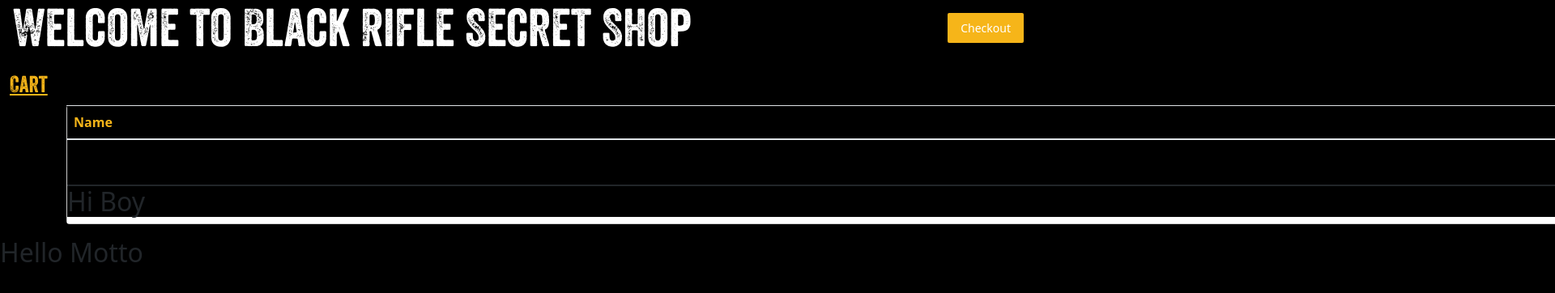
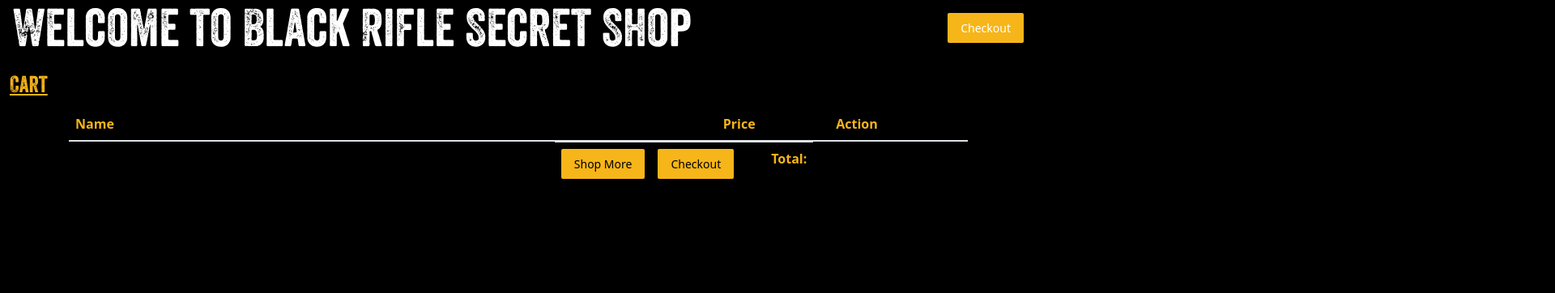
Before and after one commit to wlawlerpro/blackriflehirewes, an Angular app: page /cart in a window 1280 px wide. Shown: the top 362 px of the page at 81% size, 1920 px wide, since content can reach past the window. Built offline with nearby package versions, Linux system fonts and the light colour scheme.

Commit message:
fixed table css

```diff
--- a/src/app/skillfolder/skill/cart/cart.component.css
+++ b/src/app/skillfolder/skill/cart/cart.component.css
@@ -27,17 +27,15 @@
 	display: flex;
 	flex-direction: column;
 	min-width: none;
-	width: 200%;
 	word-wrap: break-word;
 
     }
    table{
-
-	width:200% !important;
-	background-color: white ;
+	table-layout: auto;
+	width:100% !important;
 	border-color: white;
 	background-clip: border-box;
-	border: 1px solid rgba(0, 0, 0, 0.2);
+	border: 3px solid rgba(0, 0, 0, 0.2);
 	border-radius: .25rem;
 	margin-left: auto;
 	margin-right: auto;
@@ -46,7 +44,7 @@
 
     .third-row{
 	position: relative  !important;
-	left: 70%;
+	left: 75%;
 	display: flex;
 	/*padding-top: 5px;*/
 
@@ -68,10 +66,9 @@
     }
     td.total{
 	text-align: right;
+	color: #f6b519
     }
-    input {
-	padding-top: 5px;
-    }
+
     .btn-primary{
 	margin-right: 10px;
     }
--- a/src/app/skillfolder/skill/cart/cart.component.html
+++ b/src/app/skillfolder/skill/cart/cart.component.html
@@ -11,7 +11,7 @@
 <div class="container">
   <div class="cart-table">
     <div class="products-n-cart">
-     <table class="table table-responsive-lg">
+     <table class="table table-main">
       <thead>
        <tr class="header-row">
         <th>Name</th>
@@ -21,9 +21,9 @@
       </thead>
       <tbody>
        <tr *ngFor="let item of items; let i = index">
-        <td style="width:70%" class="tc1">{{item.name}}</td>
-        <td style="width: 20%" class="price"> {{item.price | currency: "USD": true}}</td>
-        <td style="width: 20%" class="remove tc1"> <button type="button remove" (click)="onRemove(i)"> Remove </button> </td>
+        <td  class="tc1">{{item.name}}</td>
+        <td  class="price"> {{item.price | currency: "USD": true}}</td>
+        <td  class="remove tc1"> <button type="button remove" (click)="onRemove(i)"> Remove </button> </td>
        </tr>
        <tr class="third-row">
         <td><button [routerLink]="['/']" class=" bottom ">Shop More</button></td>
@@ -32,12 +32,12 @@
         <td  class="total" ><strong>Total: {{this.total | currency: "USD":true}}</strong></td>
         </tr>
      </tbody>
-     <h1> Hi Boy</h1>
+
    </table>
   </div>
  </div>
 </div>
-<h1> Hello Motto</h1>
+
 <!--
 
   <div class="container">
```
Also changed, not shown: src/styles.css (line endings or trailing spaces).
